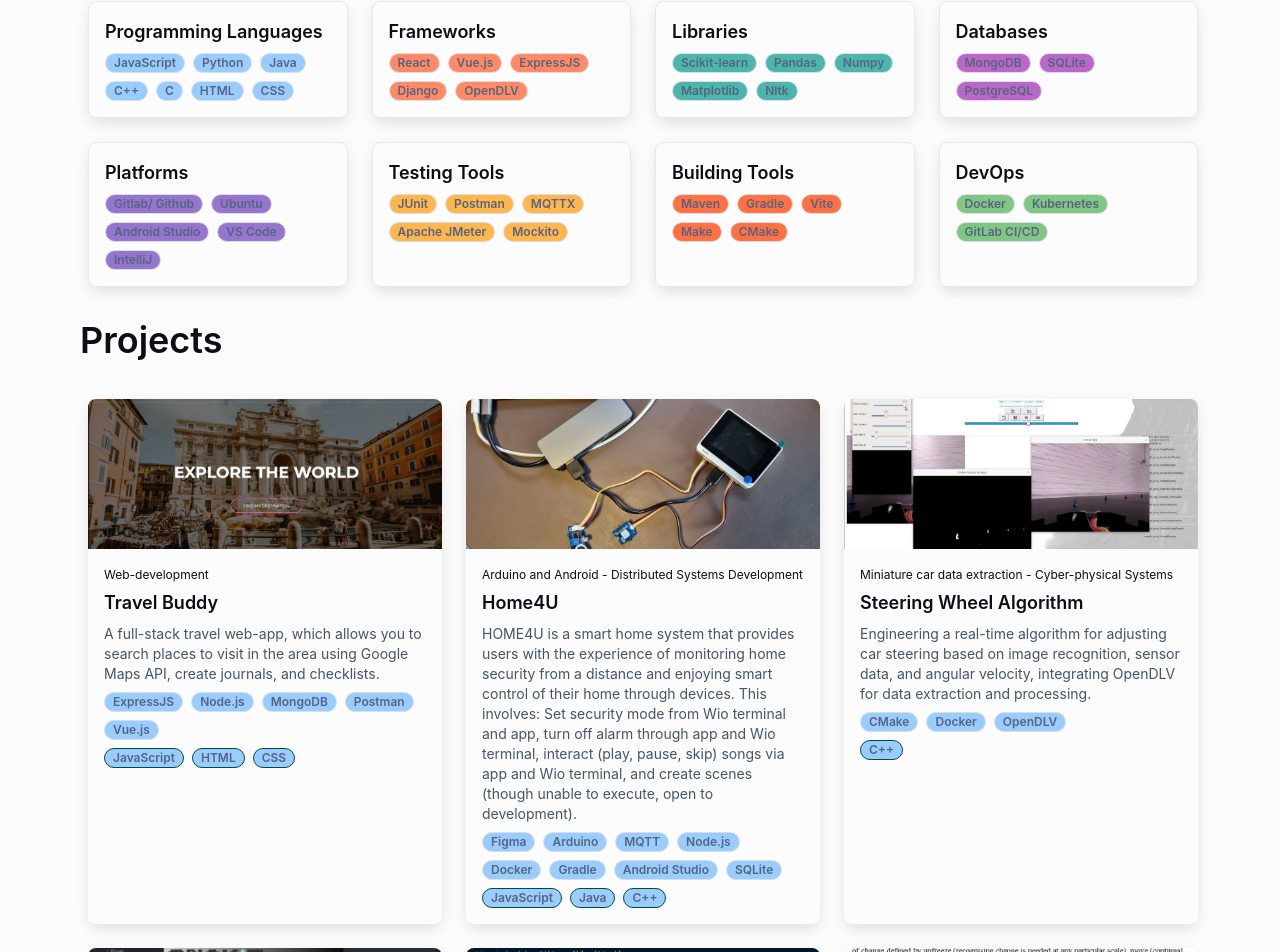
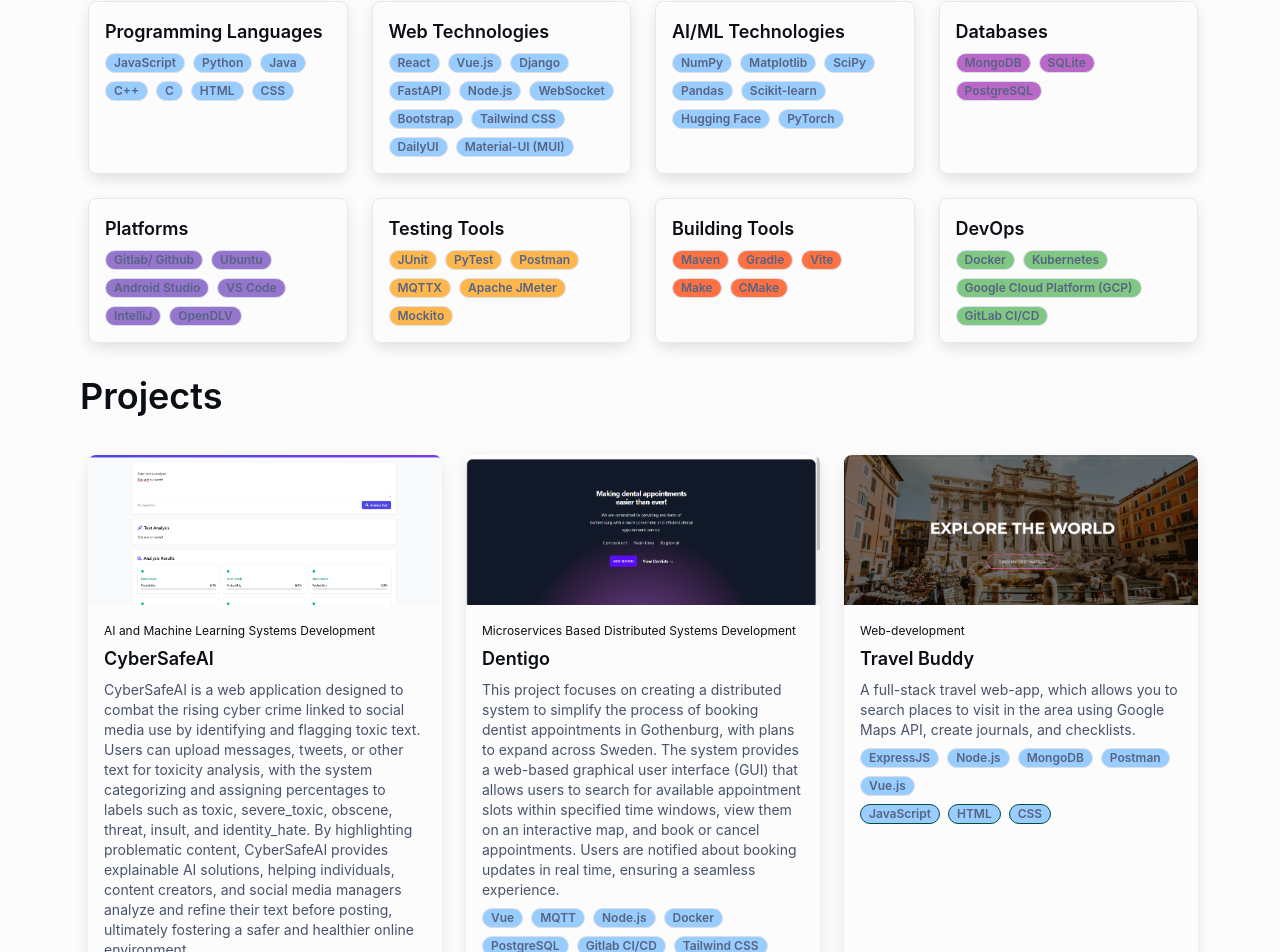
Before and after one commit to jitishp04/portfolio-website, a React (Create React App) app in the folder my-project/: page / in a window 1280 px wide. Shown: the part 612-1564 px from the top of the page. Built offline with nearby package versions, Linux system fonts and the light colour scheme.

Commit message:
Add latest projects

```diff
--- a/my-project/src/blog/components/Latest.js
+++ b/my-project/src/blog/components/Latest.js
@@ -10,6 +10,26 @@ import { Element } from 'react-scroll'; // Import Element for scrolling
 
 
 const articleInfo = [
+  {
+    tag: 'AI and Machine Learning Systems Development',
+    title: 'CyberSafeAI',
+    description:
+      'CyberSafeAI is a web application designed to combat the rising cyber crime linked to social media use by identifying and flagging toxic text. Users can upload messages, tweets, or other text for toxicity analysis, with the system categorizing and assigning percentages to labels such as toxic, severe_toxic, obscene, threat, insult, and identity_hate. By highlighting problematic content, CyberSafeAI provides explainable AI solutions, helping individuals, content creators, and social media managers analyze and refine their text before posting, ultimately fostering a safer and healthier online environment.',
+    image: '/cyberSafeAI.png',
+    tech: ['Django', 'Pytest', 'BERT LLM', 'SQLite', 'Docker', 'Kubernetes', 'GCP', 'Gitlab CI/CD'],
+    languages: ['Python', 'HTML', 'CSS', 'JavaScript'],
+    link: 'https://github.com/jitishp04/CyberSafeAI',
+  },
+  {
+    tag: 'Microservices Based Distributed Systems Development',
+    title: 'Dentigo',
+    description:
+      'This project focuses on creating a distributed system to simplify the process of booking dentist appointments in Gothenburg, with plans to expand across Sweden. The system provides a web-based graphical user interface (GUI) that allows users to search for available appointment slots within specified time windows, view them on an interactive map, and book or cancel appointments. Users are notified about booking updates in real time, ensuring a seamless experience.',
+    image: '/dentigo1.png',
+    tech: ['Vue', 'MQTT', 'Node.js', 'Docker', 'PostgreSQL', 'Gitlab CI/CD', 'Tailwind CSS', 'DaisyUI'],
+    languages: ['TypeScript', 'JavaScript', 'HTML', 'CSS'],
+    link: 'https://github.com/jitishp04/DENTIGO',
+  },
   {
     tag: 'Web-development',
     title: 'Travel Buddy',
--- a/my-project/src/blog/components/TechStack.js
+++ b/my-project/src/blog/components/TechStack.js
@@ -48,12 +48,12 @@ const techStackInfo = [
     items: ['JavaScript', 'Python', 'Java', 'C++', 'C', 'HTML', 'CSS'],
   },
   {
-    tag: 'Frameworks',
-    items: ['React', 'Vue.js', 'ExpressJS', 'Django', 'OpenDLV'],
+    tag: 'Web Technologies',
+    items: ['React', 'Vue.js', 'Django', 'FastAPI', 'Node.js', 'WebSocket', 'Bootstrap', 'Tailwind CSS', 'DailyUI', 'Material-UI (MUI)'],
   },
   {
-    tag: 'Libraries',
-    items: ['Scikit-learn', 'Pandas', 'Numpy', 'Matplotlib', 'Nltk'],
+    tag: 'AI/ML Technologies',
+    items: ['NumPy', 'Matplotlib', 'SciPy', 'Pandas', 'Scikit-learn', 'Hugging Face', 'PyTorch'],
   },
   {
     tag: 'Databases',
@@ -61,11 +61,11 @@ const techStackInfo = [
   },
   {
     tag: 'Platforms',
-    items: ['Gitlab/ Github', 'Ubuntu', 'Android Studio', 'VS Code', 'IntelliJ'],
+    items: ['Gitlab/ Github', 'Ubuntu', 'Android Studio', 'VS Code', 'IntelliJ', 'OpenDLV'],
   },
   {
     tag: 'Testing Tools',
-    items: ['JUnit', 'Postman', 'MQTTX', 'Apache JMeter', 'Mockito'],
+    items: ['JUnit', 'PyTest', 'Postman', 'MQTTX', 'Apache JMeter', 'Mockito'],
   },
   {
     tag: 'Building Tools',
@@ -73,7 +73,7 @@ const techStackInfo = [
   },
   {
     tag: 'DevOps',
-    items: ['Docker', 'Kubernetes', 'GitLab CI/CD'],
+    items: ['Docker', 'Kubernetes', 'Google Cloud Platform (GCP)', 'GitLab CI/CD'],
   },
   // Add more categories and items as needed
 ];
```
Also changed, not shown: my-project/public/cyberSafeAi.png (added), my-project/public/dentigo1.png (added).
